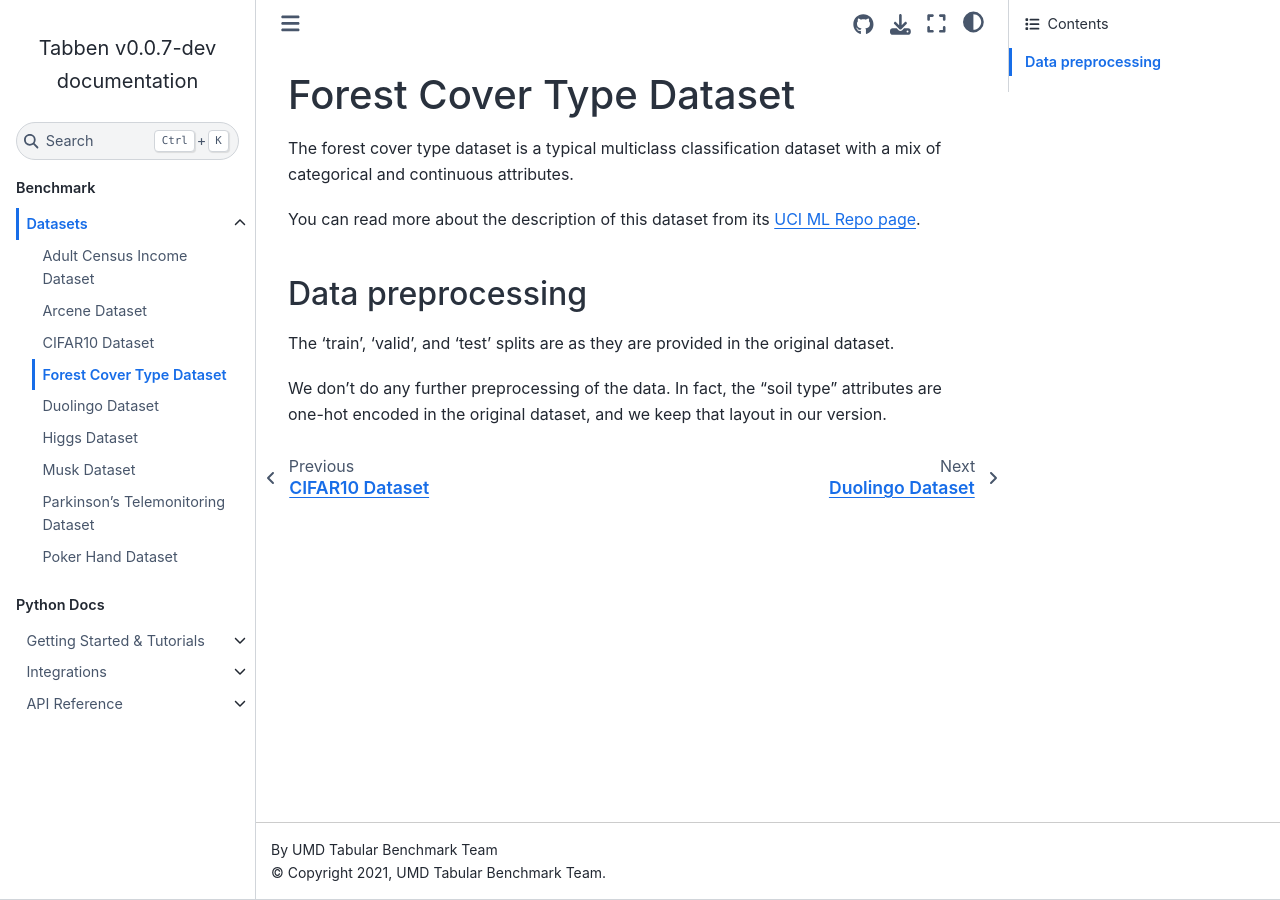
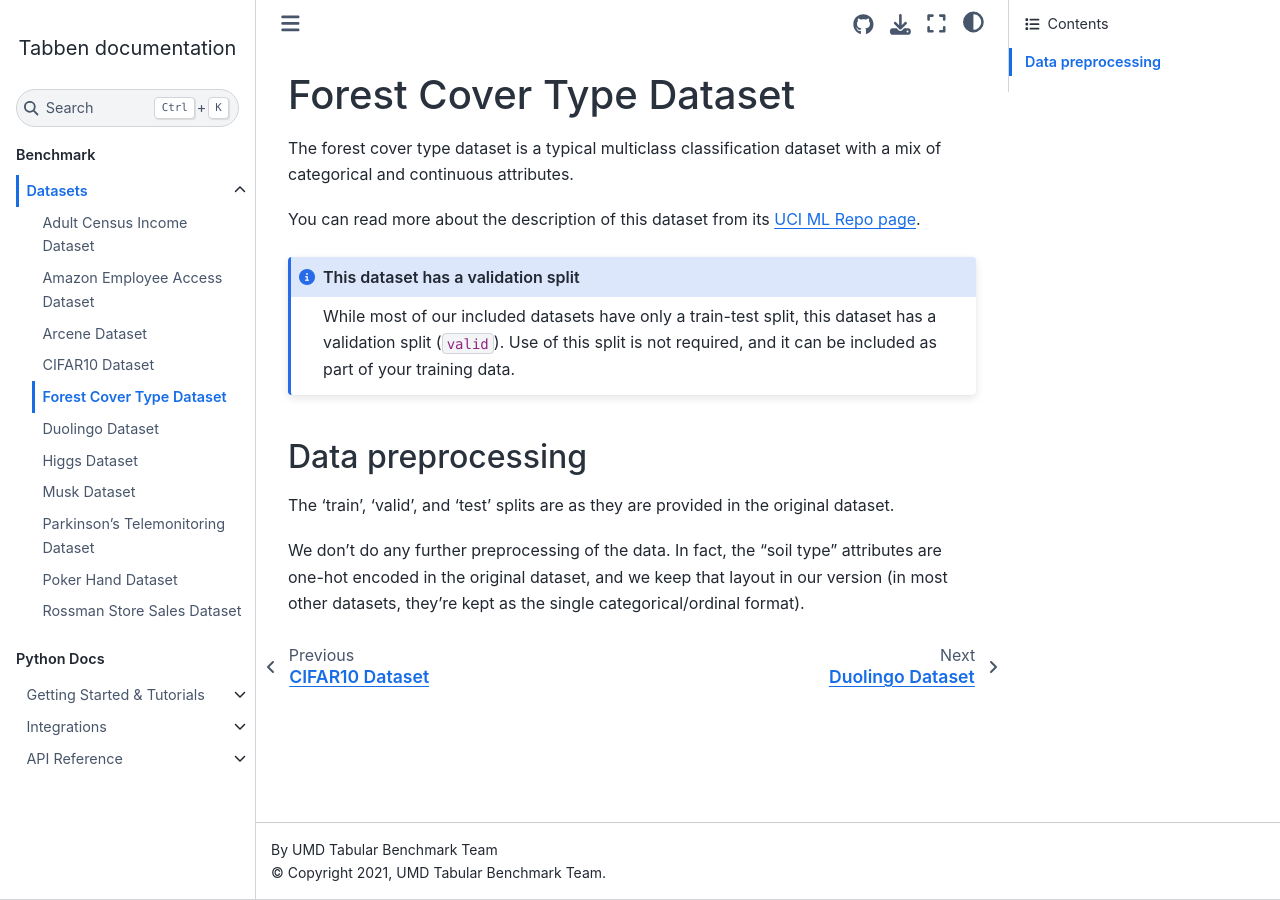
Before and after one commit to TabbenBenchmark/tabben, a Sphinx documentation site: the page built from docs/source/datasets/covertype.md, in a window 1280 px wide. Built offline with Sphinx 7.4.7 and the Sphinx Book theme 1.1.4, drawn with Linux system fonts in a browser that asks for light colours.

Commit message:
include dataset pages for amazon and rossman datasets (kaggle)
- also change docs displayed version to load from package

````diff
--- a/docs/source/conf.py
+++ b/docs/source/conf.py
@@ -17,12 +17,14 @@
 
 # -- Project information -----------------------------------------------------
 
+from importlib import metadata
+
 project = 'Tabben'
 copyright = '2021, UMD Tabular Benchmark Team'
 author = 'UMD Tabular Benchmark Team'
 
 # The full version, including alpha/beta/rc tags
-release = 'v0.0.7-dev'
+release = metadata.version('tabben')
 
 
 # -- General configuration ---------------------------------------------------
--- a/docs/source/datasets/covertype.md
+++ b/docs/source/datasets/covertype.md
@@ -5,8 +5,14 @@ The forest cover type dataset is a typical multiclass classification dataset wit
 
 You can read more about the description of this dataset from its [UCI ML Repo page](https://archive.ics.uci.edu/ml/datasets/covertype).
 
+```{admonition} This dataset has a validation split
+:class: note
+
+While most of our included datasets have only a train-test split, this dataset has a validation split (`valid`). Use of this split is not required, and it can be included as part of your training data.
+```
+
 ## Data preprocessing
 
 The 'train', 'valid', and 'test' splits are as they are provided in the original dataset.
 
-We don't do any further preprocessing of the data. In fact, the "soil type" attributes are one-hot encoded in the original dataset, and we keep that layout in our version.
+We don't do any further preprocessing of the data. In fact, the "soil type" attributes are one-hot encoded in the original dataset, and we keep that layout in our version (in most other datasets, they're kept as the single categorical/ordinal format).
--- a/docs/source/datasets/index.md
+++ b/docs/source/datasets/index.md
@@ -7,6 +7,7 @@ Here you can find descriptions of each of the datasets, where they came from, ho
 :maxdepth: 1
 
 adult
+amazon
 arcene
 cifar10
 covertype
@@ -15,4 +16,5 @@ higgs
 musk
 parkinsons
 poker
+rossman
 ```
````
Also changed, not shown: docs/source/datasets/amazon.md (added, +14 -0 lines), docs/source/datasets/rossman.md (added, +24 -0 lines), docs/source/python/api/datasets.md (+1 -2 lines).
